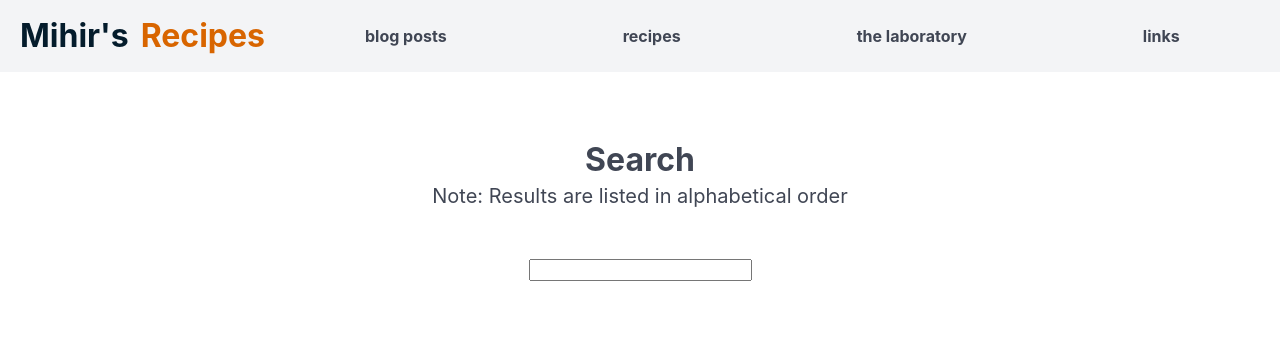
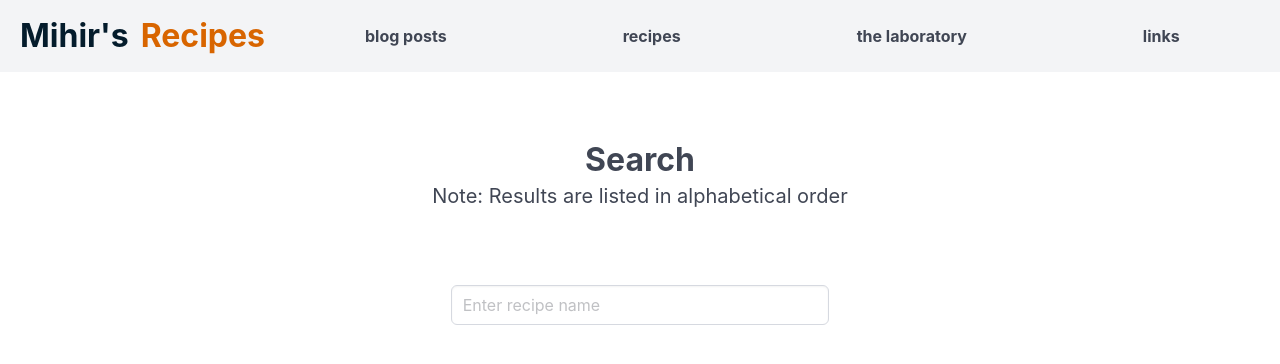
Before and after one commit to Misplaced451/recipes, a React (Vite) app: page /search in a window 1280 px wide. Shown: the top 364 px of the page. Built offline with nearby package versions, Linux system fonts and the light colour scheme.

Commit message:
Patch 1 final test
Made changes to searchbar, reordered recipe data, and resized columns in several pages

```diff
--- a/src/components/Home/home.jsx
+++ b/src/components/Home/home.jsx
@@ -11,7 +11,7 @@ const Home = () => {
                 <p className="subtitle">A home for my favorite recipes</p>
             </div>
 
-            <div className="columns mb-6 has-background-light mx-5">
+            <div className="columns mb-6 has-background-light">
                 {/* About Me Section to explain motivations behind the site */}
                 <div className="column is-8">
                     <h4 className="has-text-weight-bold is-size-3 mb-4 has-text-centered">About Me</h4>
--- a/src/components/Recipes/recipes.jsx
+++ b/src/components/Recipes/recipes.jsx
@@ -150,10 +150,10 @@ const Recipes = () => {
             </div>
             </div>
 
-            <div className="columns is-centered fixed-grid has-4-cols-desktop">
-            <div className="column is-two-thirds grid">
+            <div className="columns is-mobile is-centered fixed-grid has-4-cols-desktop has-1-cols-mobile">
+            <div className="column mt-5 is-two-thirds grid">
                 {filteredItems.map(value =>
-                    <Link to={value.path} className="card cell is-one-quarter recipelink mx-2 mb-4">
+                    <Link to={value.path} className="card cell recipelink mx-2 mb-4">
                         <div className="card-image">
                             <img src={"placeholder.jpg"} alt={`${value.path}.jpg`} />
                         </div>
@@ -163,7 +163,7 @@ const Recipes = () => {
                     </Link>
                 )}
 
-                <div className={`card cell is-one-quarter recipelink mx-2 mb-4 ${query ? "is-hidden" : ""}`} onClick={handlePizza}>
+                <div className={`card cell recipelink mx-2 mb-4 ${query ? "is-hidden" : ""}`} onClick={handlePizza}>
                     <div className="card-image">
                         <img src={"placeholder.jpg"} alt="nobake.jpg" />
                     </div>
--- a/src/components/Searchbar/searchbar.jsx
+++ b/src/components/Searchbar/searchbar.jsx
@@ -30,10 +30,23 @@ const Searchbar = () => {
                 <p className="subtitle">Note: Results are listed in alphabetical order</p>
             </div>
 
-            <input className="is-large" type="text" onChange={event => setQuery(event.target.value)} />
+
             <div className="columns is-centered mt-4">
                 <div className="column is-4">
-                    {filteredItems.map(value => <div className='box button my-2'><Link to={value.path} className="has-text-dark is-size-4">{value.name}</Link></div>)}
+                    <input
+                        className="input mb-5"
+                        type="text"
+                        placeholder='Enter recipe name'
+                        onChange={event => setQuery(event.target.value)}
+                    />
+                    {filteredItems.map(value =>
+                        <div className='box button my-2 py-5'>
+                            <Link to={value.path}
+                                className="has-text-dark has-text-weight-semibold">
+                                {value.name}
+                            </Link>
+                        </div>
+                    )}
                 </div>
             </div>
         </div>
--- a/src/recipe-data.js
+++ b/src/recipe-data.js
@@ -26,6 +26,13 @@ const RecipeData = {
             name:"Chicken & Sausage Gumbo",
             path:"/gumbo",
             tags:['favorite']
+        },
+
+        {
+            id:30,
+            name:"Chocolate Mug Cake",
+            path:"/mugcake",
+            tags:['dessert', 'beginner', 'vegetarian', 'original']
         },
 
         {
@@ -202,13 +209,6 @@ const RecipeData = {
             path:"/turkeyrice",
             tags:['original', 'beginner', 'weeknight']
         },
-
-        {
-            id:30,
-            name:"Chocolate Mug Cake",
-            path:"/mugcake",
-            tags:['dessert', 'beginner', 'vegetarian', 'original']
-        },
     ]
 }
 export default RecipeData;
```
Also changed, not shown: changelog.txt.
